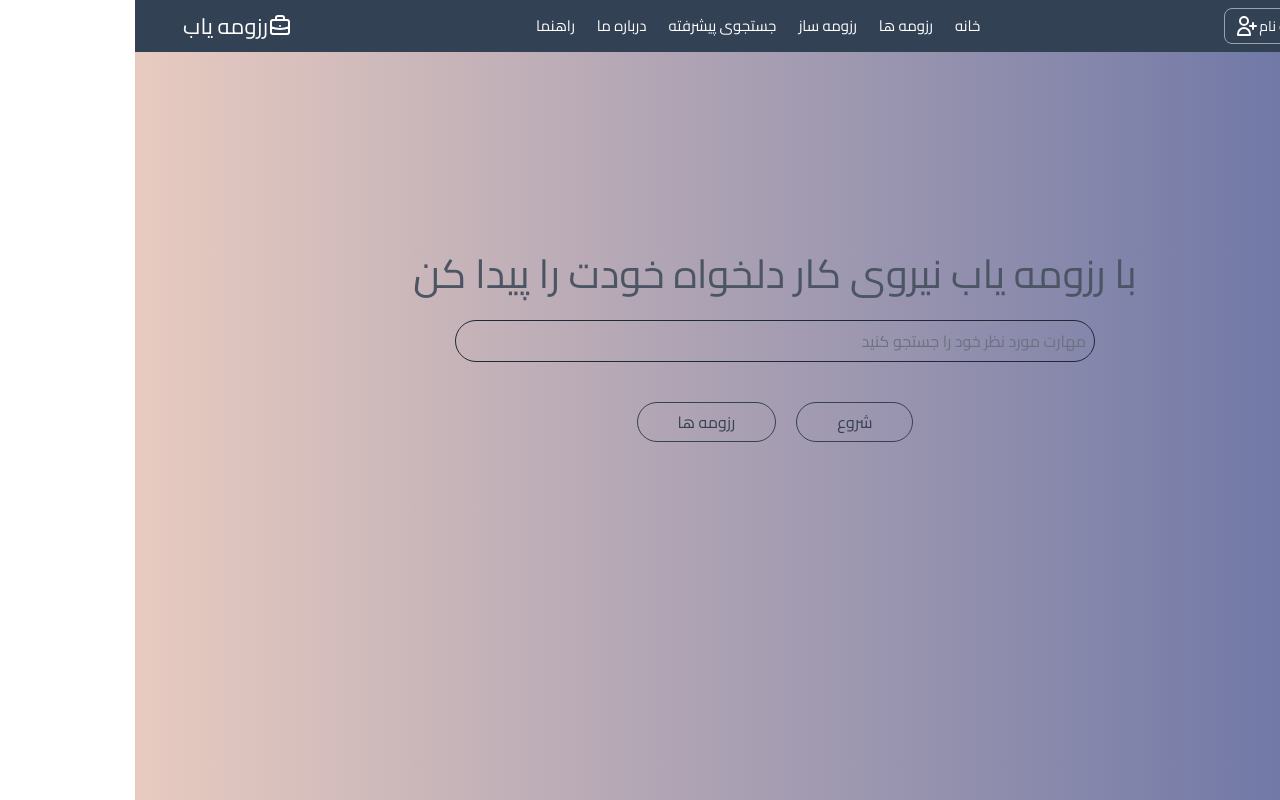
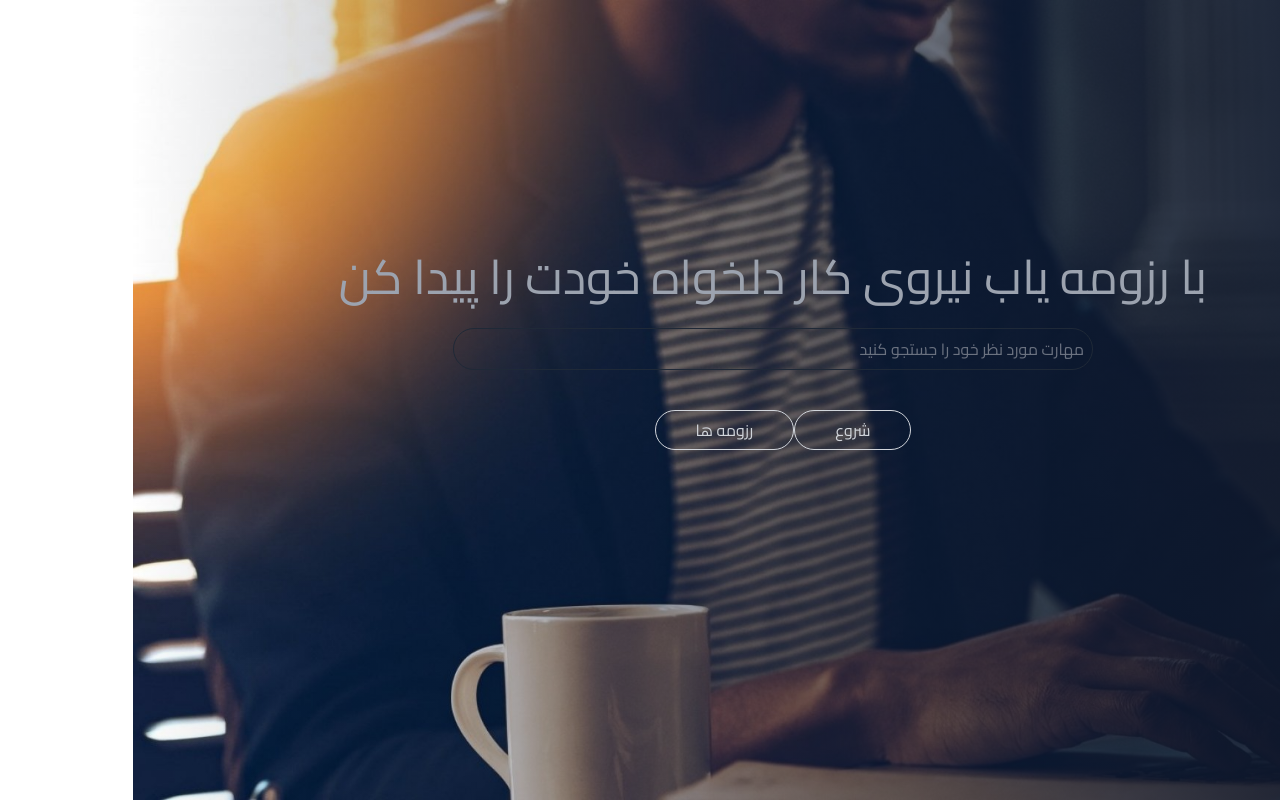
Before and after one commit to omidshali/resume-management, a React (Create React App) app: page / in a window 1280 px wide. Built offline with nearby package versions, Linux system fonts and the light colour scheme.

Commit message:
add image to background

```diff
--- a/src/components/home.js
+++ b/src/components/home.js
@@ -2,34 +2,31 @@ import React from "react";
 import NavBar from "./NavBar";
 import SearchBox from "./UI/SearchBox";
 
-
-
-
 const Home = () => {
   return (
-    <div>
-
-      <div className="w-full h-[100vh] bg-gradient-to-r from-[#E8CBC0] to-[#636FA4]  ">
-        <NavBar />
-        <div className="pt-[15%] z-[10]">
-          <h1 className="text-[40px] text-center font text-gray-600">
+    <div className="w-full h-[100vh] relative ">
+      <div className="w-full h-full ">
+        <div className="absolute w-full h-full bg-gradient-to-l from-slate-900 " />
+        <img
+          className="w-full h-[100vh] object-cover "
+          src={require("../img/01.jpg")}
+          alt="pic"
+        />
+        <div className="absolute top-[30%] w-full">
+          <h1 className="text-[48px] text-center text-gray-400">
             با رزومه یاب نیروی کار دلخواه خودت را پیدا کن
           </h1>
           <SearchBox />
+          <div className="flex justify-center mt-10">
+            <button className="px-[40px] py-[7px] bg-transparent border border-gray-300 text-gray-300 rounded-full hover:bg-gray-700 hover:text-white">
+              شروع
+            </button>
+            <button className="ml-5 px-[40px] py-[7px] bg-transparent border border-gray-300 text-gray-300 rounded-full hover:bg-gray-700 hover:text-white">
+              رزومه ها
+            </button>
+          </div>
         </div>
-        <div className="flex justify-center mt-10">
-          <button className="px-[40px] py-[7px] bg-transparent border border-gray-700 text-gray-700 rounded-full hover:bg-gray-700 hover:text-white">
-            شروع
-          </button>
-          <button className="mr-5 px-[40px] py-[7px] bg-transparent border border-gray-700 text-gray-700 rounded-full hover:bg-gray-700 hover:text-white">
-            رزومه ها
-          </button>
-        </div>
-
       </div>
-      {/* <div className="z-10">
-          <img src={require("../img/01.jpg")} alt="pic" className="absolute  top-0 h-[100vh] w-[100%]" />
-        </div> */}
     </div>
   );
 };
```
